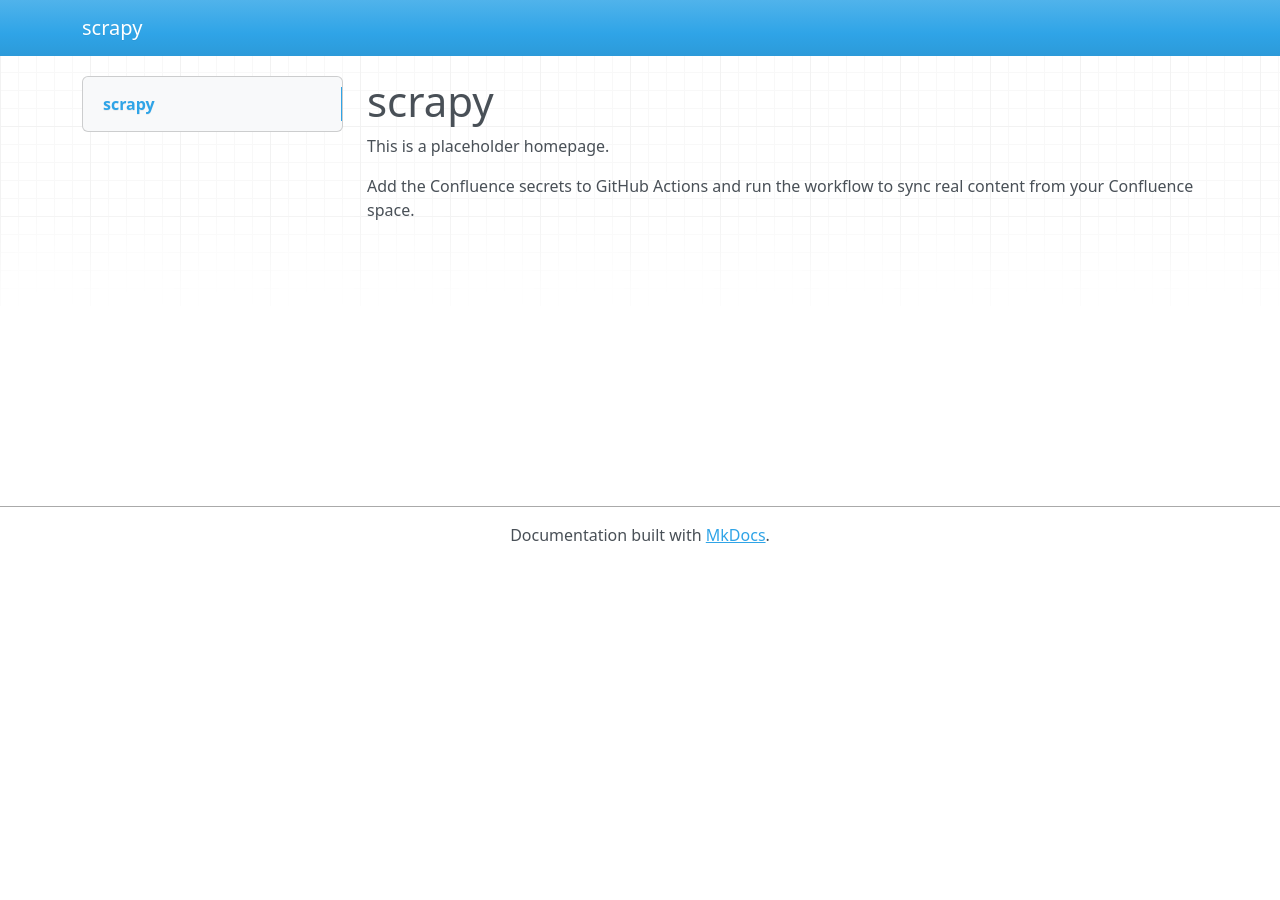
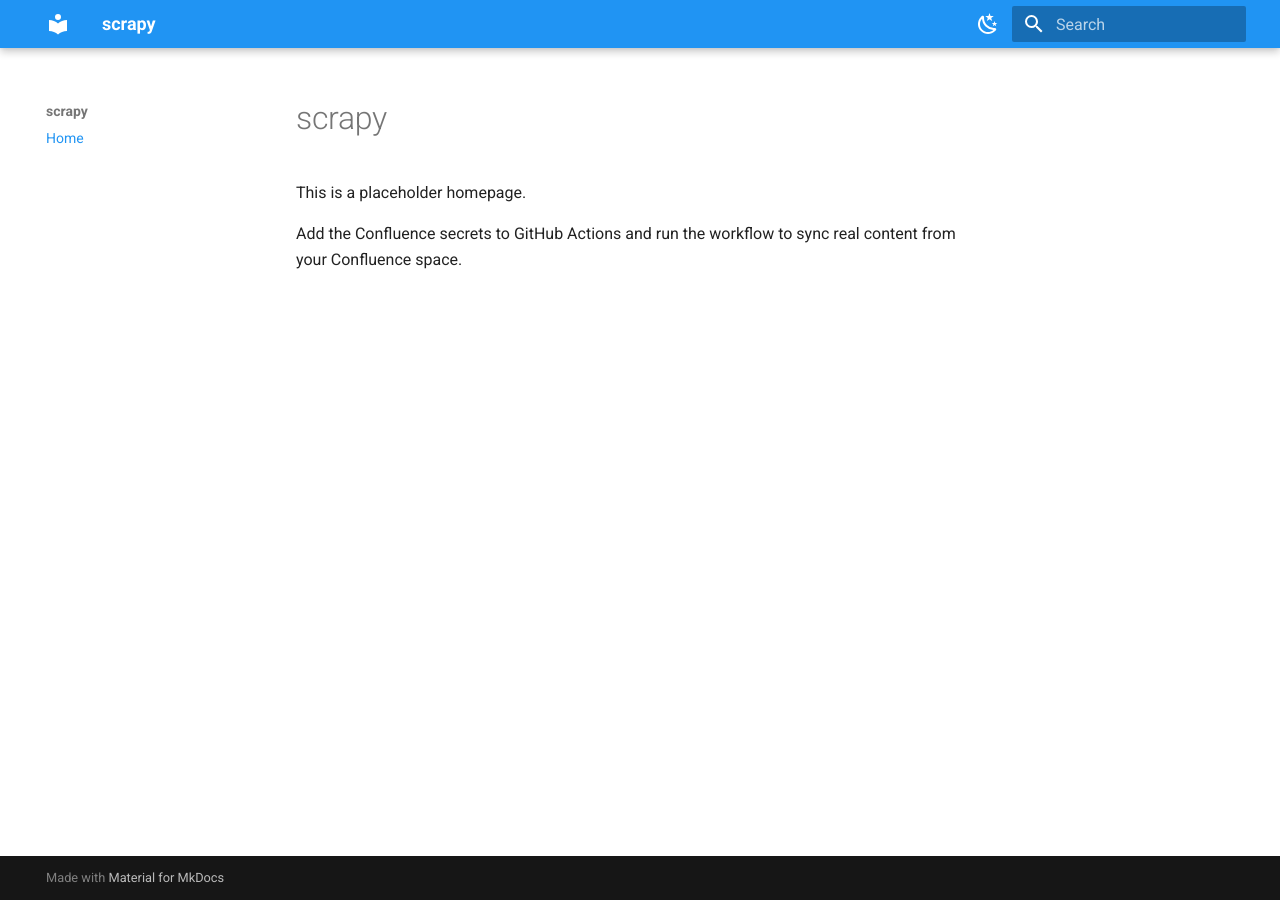
Before and after one commit to oyemello/scrapy, an MkDocs documentation site: the page built from docs/index.md, in a window 1280 px wide. Built offline with MkDocs 1.6.1 and Material for MkDocs 9.7.7, drawn with Linux system fonts in a browser that asks for light colours; nearby versions of some CDN libraries.

Commit message:
theme: switch to Material for MkDocs; add features + palette; tidy overrides

```diff
--- a/docs/assets/overrides.css
+++ b/docs/assets/overrides.css
@@ -1,11 +1,12 @@
-/* Hide the primary nav items (left side of top navbar) */
-#navbar-collapse > ul.nav.navbar-nav { display: none !important; }
+/* Material for MkDocs tweaks */
 
-/* Hide Prev/Next buttons in the top navbar (keep Search) */
-.nav-link[rel="prev"],
-.nav-link[rel="next"] { display: none !important; }
+/* Hide top tabs if theme ever enables them */
+.md-tabs { display: none !important; }
 
-/* Optional: darken page background if theme attribute is not respected */
-html[data-bs-theme="dark"] body { background-color: #0b0f12; color: #e6e6e6; }
-html[data-bs-theme="dark"] .navbar { background-color: #111827 !important; }
-html[data-bs-theme="dark"] a { color: #93c5fd; }
+/* Hide Previous/Next navigation in footer */
+.md-footer__inner .md-footer-nav { display: none !important; }
+
+/* Optional: tighten content width on very large screens */
+@media (min-width: 1400px) {
+  .md-grid { max-width: 1100px; }
+}
--- a/mkdocs.yml
+++ b/mkdocs.yml
@@ -1,8 +1,25 @@
 site_name: scrapy
 site_url: https://oyemello.github.io/scrapy/
 theme:
-  name: mkdocs
-  prev_next_buttons_location: none
+  name: material
+  features:
+    - navigation.tracking
+    - search.highlight
+    - search.suggest
+    - content.code.copy
+  palette:
+    - scheme: default
+      primary: blue
+      accent: indigo
+      toggle:
+        icon: material/weather-night
+        name: Switch to dark mode
+    - scheme: slate
+      primary: blue
+      accent: indigo
+      toggle:
+        icon: material/weather-sunny
+        name: Switch to light mode
 docs_dir: docs
 nav:
   - Home: index.md
--- a/requirements.txt
+++ b/requirements.txt
@@ -3,4 +3,6 @@ markdownify==0.12.1
 beautifulsoup4==4.12.3
 PyYAML==6.0.2
 mkdocs==1.6.0
+mkdocs-material==9.5.25
+pymdown-extensions==10.8.1
 python-dotenv==1.0.1
```
